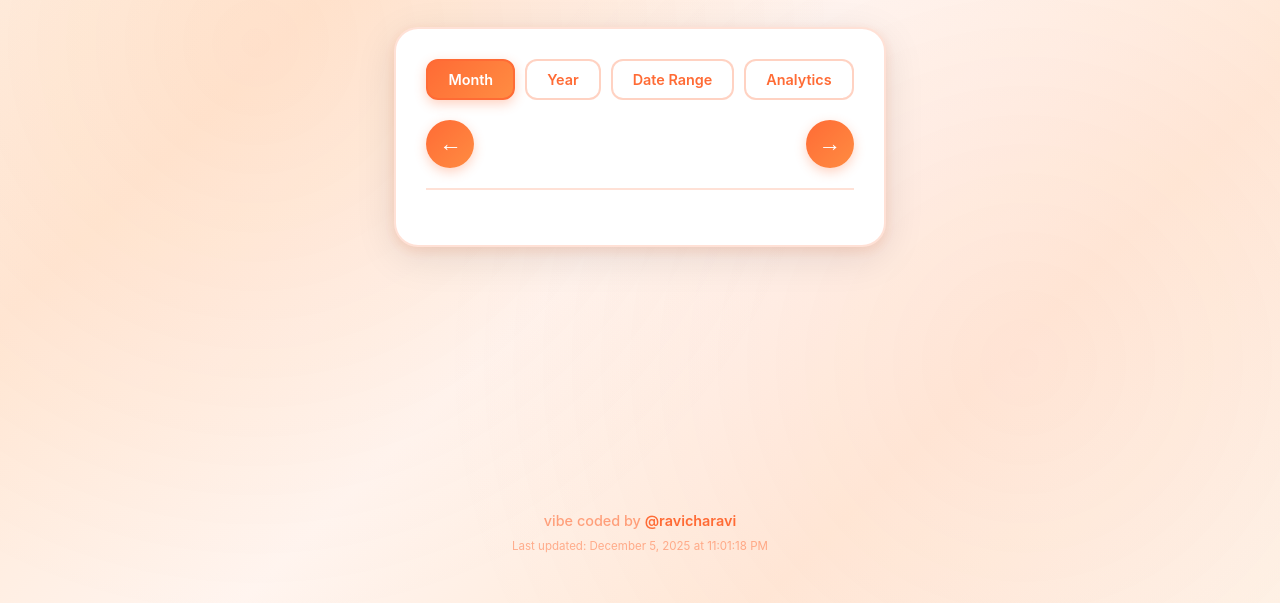
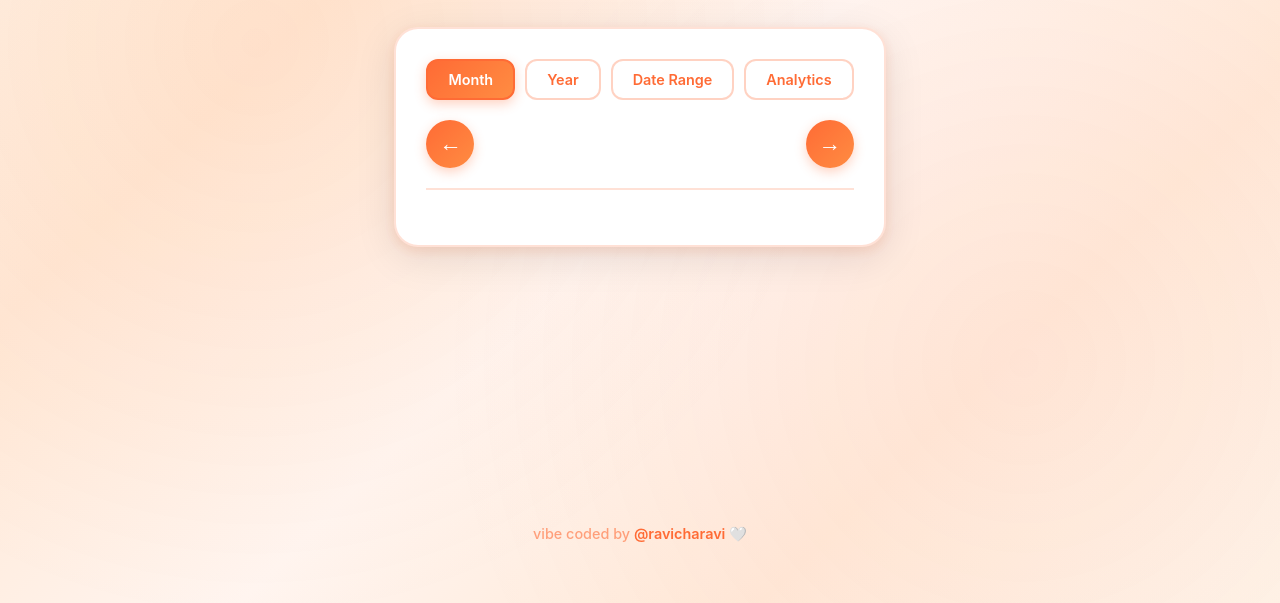
Before and after one commit to ravicharavi/tipsytiger, a plain HTML site: page index.html in a window 1280 px wide. Shown: the part 197-800 px from the top of the page. Drawn offline with Linux system fonts and the light colour scheme.

Commit message:
Add white heart emoji to footer

```diff
--- a/index.html
+++ b/index.html
@@ -50,7 +50,7 @@
     </div>
 
     <footer>
-        <p>vibe coded by <span class="footer-name">@ravicharavi</span></p>
+        <p>vibe coded by <span class="footer-name">@ravicharavi 🤍</span></p>
         <p class="deployment-info" id="deploymentInfo"></p>
     </footer>
 
--- a/script.js
+++ b/script.js
@@ -662,8 +662,7 @@ function updateDeploymentInfo() {
 document.addEventListener('DOMContentLoaded', () => {
     updateDeploymentInfo();
 
-    // Auth handlers (optional)
-    if (supabase) {
+    // Name input handler
         // Toggle auth modal
         document.getElementById('authToggleBtn').addEventListener('click', () => {
             const modal = document.getElementById('authModal');
```
